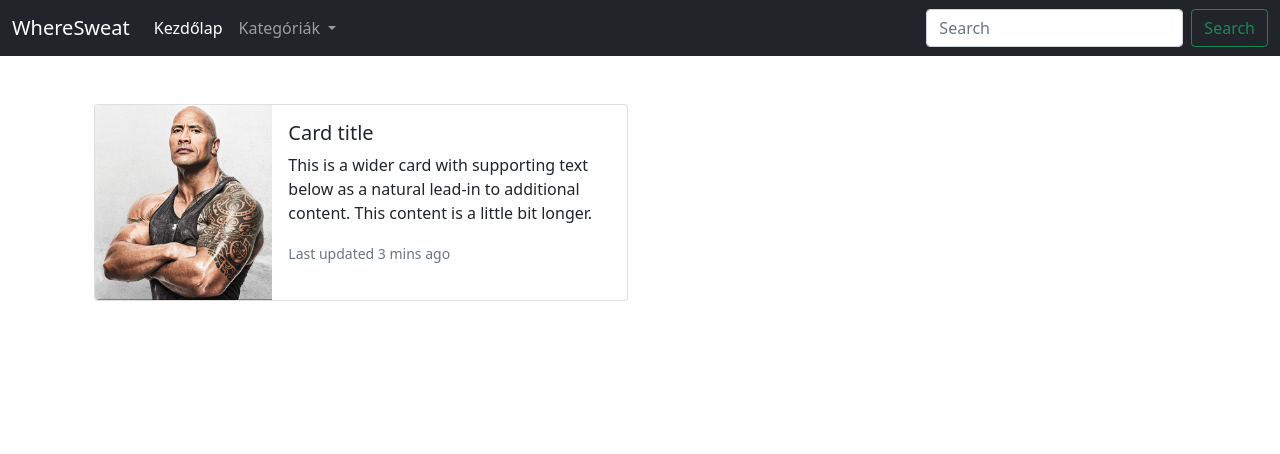
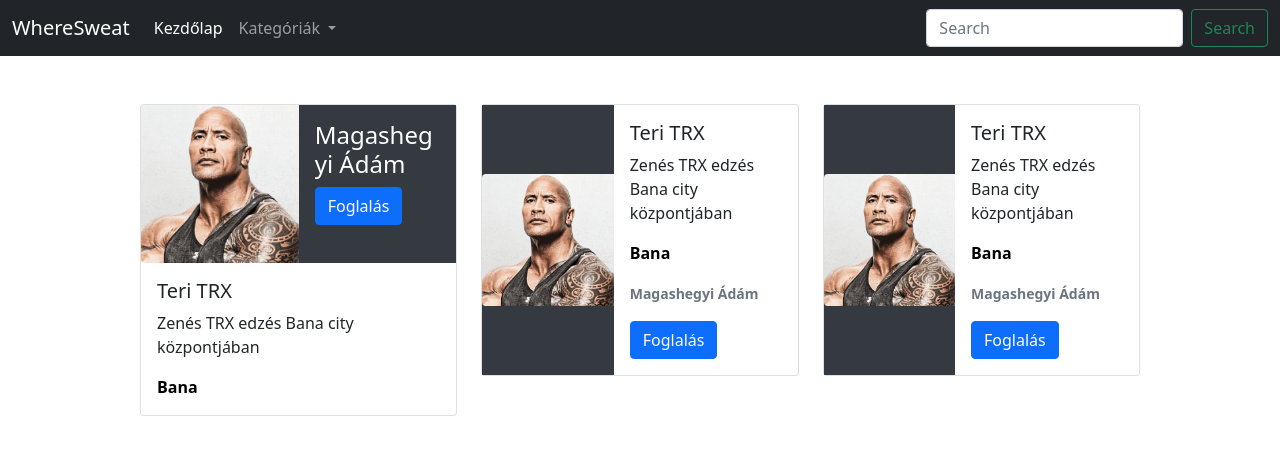
Before and after one commit to adam-mgshgy/Vizsga, an Angular app in the folder WhereSweat/: page /category in a window 1280 px wide. Shown: the top 454 px of the page. Built offline with nearby package versions, Linux system fonts and the light colour scheme.

Commit message:
**CategoriesPage and CategoryPage content** Cards created

```diff
--- a/WhereSweat/src/app/app.component.html
+++ b/WhereSweat/src/app/app.component.html
@@ -34,6 +34,6 @@
     </div>
   </div>
 </nav>
-<div class="container">
+<div>
   <router-outlet></router-outlet>
 </div>
--- a/WhereSweat/src/app/components/categories-page/categories-page.component.html
+++ b/WhereSweat/src/app/components/categories-page/categories-page.component.html
@@ -1,4 +1,4 @@
-<div class="container-fluid">
+<div class="container">
     <div class="row">
         <div *ngFor="let category of categories" id="catImgDiv" class="col-lg-4 mb-5 position-relative" >
             <img class="img-fluid border" id="catImg" [src]="imgPrefix + category.imgSrc" alt="">
--- a/WhereSweat/src/app/components/category-page/category-page.component.css
+++ b/WhereSweat/src/app/components/category-page/category-page.component.css
@@ -0,0 +1,3 @@
+.container-fluid{
+    width: 80%;
+}
--- a/WhereSweat/src/app/components/category-page/category-page.component.html
+++ b/WhereSweat/src/app/components/category-page/category-page.component.html
@@ -1,16 +1,62 @@
 <div class="container-fluid">
   <div class="row">
-        <div class="col-lg-6">
-            <div class="card mb-3" style="max-width: 540px;">
+    <div class="col-xl-4">
+      <div class="card mb-3">
+
         <div class="row g-0">
-                  <div class="col-md-4">
-                    <img [src]="imgSrc" style="max-width: 100%; height: auto;" class="img-fluid rounded-start" alt="...">
+          <div class="col-md-8 d-flex align-items-center" style="max-width: 50%;">
+            <img [src]="imgSrc" style="height: fit-content;" class="img-fluid rounded-start" alt="...">
           </div>
-                  <div class="col-md-8">
+          <div class="col-md-4 card-body " style="background-color: #343a40;">
+            <h4 class="card-title text-white">Magashegyi Ádám</h4>
+            <button class="btn btn-primary">Foglalás</button>
+
+          </div>
+          <div class="col-md-12">
             <div class="card-body">
-                      <h5 class="card-title">Card title</h5>
-                      <p class="card-text">This is a wider card with supporting text below as a natural lead-in to additional content. This content is a little bit longer.</p>
-                      <p class="card-text"><small class="text-muted">Last updated 3 mins ago</small></p>
+              <h5 class="card-title">Teri TRX</h5>
+              <p class="card-text">Zenés TRX edzés Bana city központjában</p>
+              <p class="card-text fw-bold"><a class="text-decoration-none text-black" routerLink="">Bana</a></p>
+
+
+            </div>
+          </div>
+        </div>
+
+      </div>
+    </div>
+
+    <div class="col-xl-4">
+      <div class="card mb-3">
+        <div class="row g-0">
+          <div class="col-md-5 d-flex align-items-center" style="background-color: #343a40;">
+            <img [src]="imgSrc"  class="img-fluid rounded-start" alt="...">
+          </div>
+          <div class="col-md-7">
+            <div class="card-body">
+              <h5 class="card-title">Teri TRX</h5>
+              <p class="card-text">Zenés TRX edzés Bana city központjában</p>
+              <p class="card-text fw-bold"><a class="text-decoration-none text-black" routerLink="">Bana</a></p>
+              <p class="card-text"><small class="text-muted fw-bold">Magashegyi Ádám</small></p>
+              <button class="btn btn-primary">Foglalás</button>
+            </div>
+          </div>
+        </div>
+      </div>
+    </div>
+    <div class="col-xl-4">
+      <div class="card mb-3">
+        <div class="row g-0">
+          <div class="col-md-5 d-flex align-items-center" style="background-color: #343a40;">
+            <img [src]="imgSrc"  class="img-fluid rounded-start" alt="...">
+          </div>
+          <div class="col-md-7">
+            <div class="card-body">
+              <h5 class="card-title">Teri TRX</h5>
+              <p class="card-text">Zenés TRX edzés Bana city központjában</p>
+              <p class="card-text fw-bold"><a class="text-decoration-none text-black" routerLink="">Bana</a></p>
+              <p class="card-text"><small class="text-muted fw-bold">Magashegyi Ádám</small></p>
+              <button class="btn btn-primary">Foglalás</button>
             </div>
           </div>
         </div>
--- a/WhereSweat/src/app/components/category-page/category-page.component.ts
+++ b/WhereSweat/src/app/components/category-page/category-page.component.ts
@@ -8,7 +8,7 @@ import { Component, OnInit } from '@angular/core';
 export class CategoryPageComponent implements OnInit {
 
   constructor() { }
-  imgSrc = "./assets/images/profile_rock.PNG";
+  imgSrc = "./assets/images/profile_rock.png";
 
   ngOnInit(): void {
   }
```
Also changed, not shown: WhereSweat/src/assets/images/profile_rock.PNG. Lines whose indentation alone changed are shown as unchanged.
